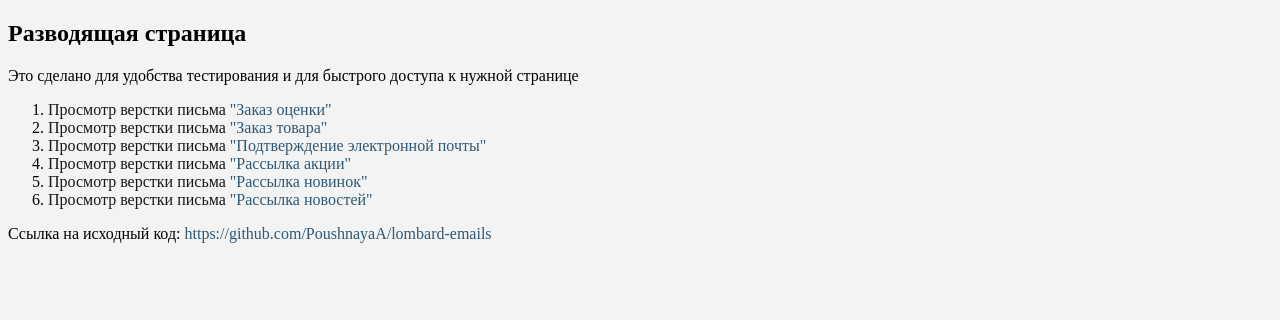
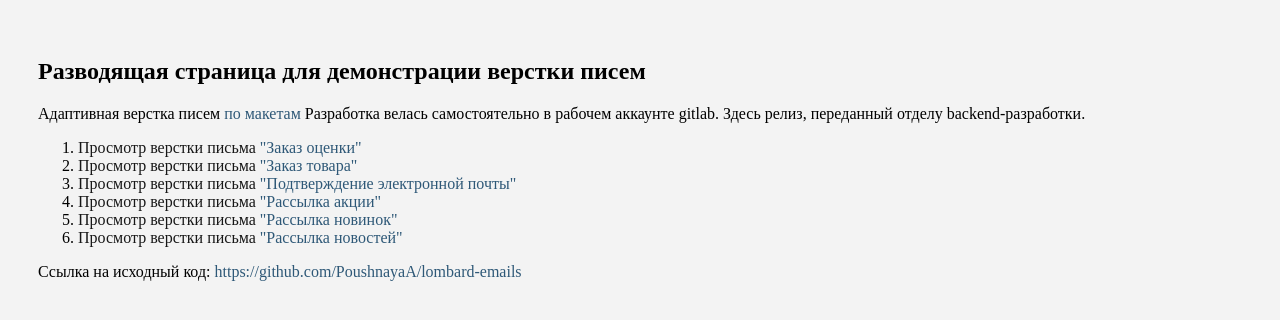
Before and after one commit to PoushnayaA/lombard-emails, a plain HTML site: page build/index.html in a window 1280 px wide. Drawn offline with Linux system fonts and the light colour scheme.

Commit message:
Обновляет папку build-5

```diff
--- a/build/index.html
+++ b/build/index.html
@@ -16,6 +16,10 @@
         p a {
             color: #2E5877;
         }
+
+        .container {
+          padding: 10px 30px;
+        }
     </style>
   </head>
   <body style="background-color:#f3f3f3;">
@@ -24,10 +28,12 @@
         <div class="container"></div>
       </header>
       <main>
-        <section class="intro">
+        <section>
           <div class="container">
-            <h1>Разводящая страница</h1>
-            <p>Это сделано для удобства тестирования и для быстрого доступа к нужной странице</p>
+            <h1>Разводящая страница для демонстрации верстки писем</h1>
+            <p>Адаптивная верстка писем
+               <a href="https://www.figma.com/file/dA5C8k4fiiL3cb4jjXm9zX/💰-Ломбард-%22Перспектива%22?type=design&node-id=4364-137625&mode=design&t=cgXE5SQDY60qLTtB-0">по макетам</a>
+               Разработка велась самостоятельно в рабочем аккаунте gitlab. Здесь релиз, переданный отделу backend-разработки.</p>
             <ol>
               <li>
                 <a href="./Заказ оценки/product-evaluation.html">Просмотр верстки письма <span>"Заказ оценки"</span></a>
```
